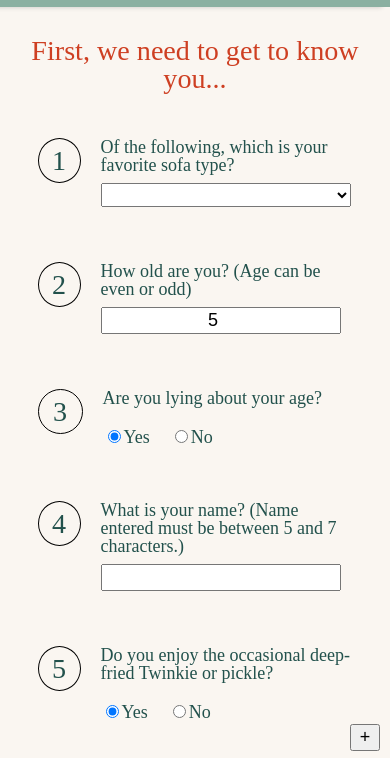
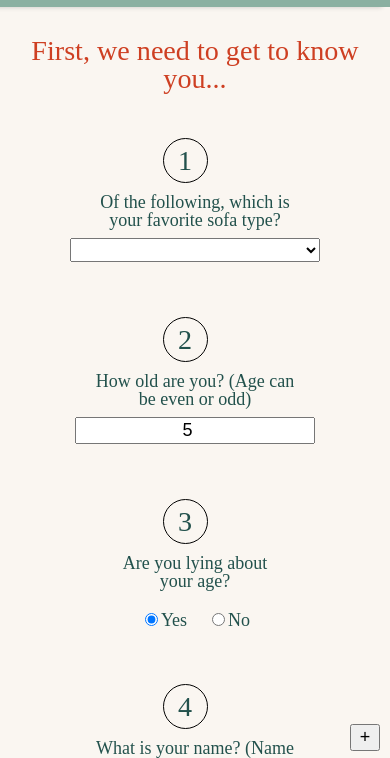
Before and after one commit to braxtonlemmon/become-thumb-one, a Gatsby site: page /get-to-know-you in a window 390 px wide. Shown: the part 83-841 px from the top of the page. Built offline with nearby package versions, Linux system fonts and the light colour scheme; Gatsby itself is replaced by a stand-in of ours; a web font is replaced by a local one.

Commit message:
Fix mobile responsiveness of GetToKnowYouForm.

```diff
--- a/src/components/GetToKnowYou/GetToKnowYouForm.jsx
+++ b/src/components/GetToKnowYou/GetToKnowYouForm.jsx
@@ -58,11 +58,18 @@ const Block = styled.div`
     text-align: center;
   }
   max-width: 950px;
+  width: 100%;
+  @media (min-width: 450px) {
+    align-items: flex-start;
+  }
 `;
 
 const BlockRow = styled.div`
   display: flex;
-  align-items: flex-start;
+  align-items: center;
+  flex-direction: column;
+  text-align: center;
+  gap: 10px;
   /* border: 1px solid black; */
   /* justify-content: flex-start; */
   /* gap: 15px; */
@@ -71,14 +78,22 @@ const BlockRow = styled.div`
     display: flex;
     flex-direction: column;
     /* justify-content: center; */
-    align-items: flex-start;
+    align-items: center;
     gap: 9px;
     /* text-align: center; */
     /* border: 1px solid black; */
     max-width: 80%;
     input {
-      /* text-align: center; */
+      text-align: center;
     }
+    @media (min-width: 450px) {
+      align-items: flex-start;
+    }
+  }
+  @media (min-width: 450px) {
+    flex-direction: row;
+    align-items: flex-start;
+    text-align: left;
   }
 `;
 
@@ -97,7 +112,10 @@ const Num = styled.div`
 const RadioSection = styled.fieldset`
   display: flex;
   flex-direction: column;
-  align-items: flex-start;
+  align-items: center;
+  @media (min-width: 450px) {
+    align-items: flex-start;
+  }
 `;
 
 const Row = styled.div`
@@ -354,7 +372,7 @@ function GetToKnowYouForm() {
             <Num>6</Num>
             <div className="question-content">
               <RadioSection>
-                <legend>Click to choose a thumbatar...</legend>
+                <legend>Choose your thumbatar!</legend>
                 <Thumbs>
                   <label className="thumb-label">
                     <Image
```
